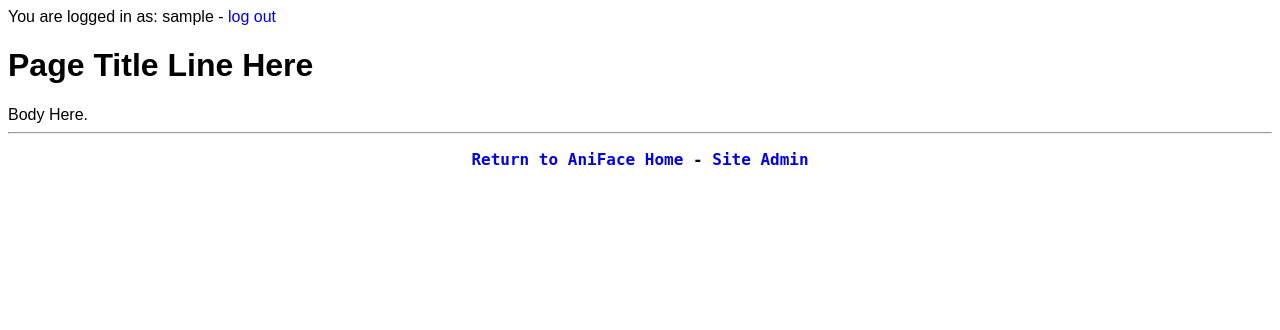
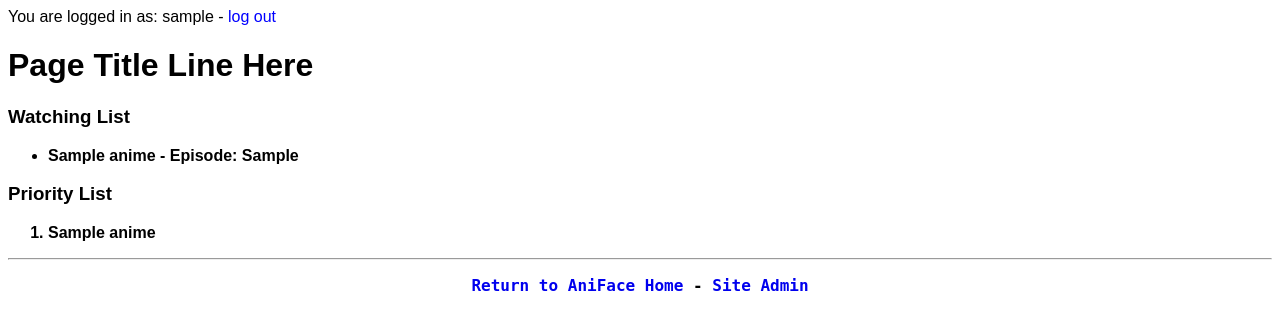
Before and after one commit to ThePatches/AniFace, a Django app: template templates/person.html in a window 1280 px wide. Shown: the top 330 px of the page. Run offline with Django 3.2, Linux system fonts and the light colour scheme; tables that the repository leaves empty hold one stand-in row (values such as "Sample post"); the template is opened without the code that fills it: values that come from a table or form of the project are taken from there, most other values are stand-ins (such as "Sample title", 1, 10 or a date in 2020).

Commit message:
User Page First Version

```diff
--- a/templates/person.html
+++ b/templates/person.html
@@ -2,4 +2,24 @@
 
 {% block title %}User Page for {{ u.username }}{% endblock %}
 
+{% block body %}
+<div id="WatchList">
+<h3>Watching List</h3>
+<ul>
+	{% for w in watching %}
+	<li>{{ w.anime.a_name }} - Episode: {{ w.curr_episode }}</li>
+	{% endfor %}
+</ul>
+</div>
+
+<div id="PList">
+<h3>Priority List</h3>
+<ol>
+	{% for entry in plist %}
+	<li>{{ entry.anime.a_name }}</li>
+	{% endfor %}
+</ol>
+</div>
+{% endblock %}
+
 {{block.footer }}
```
